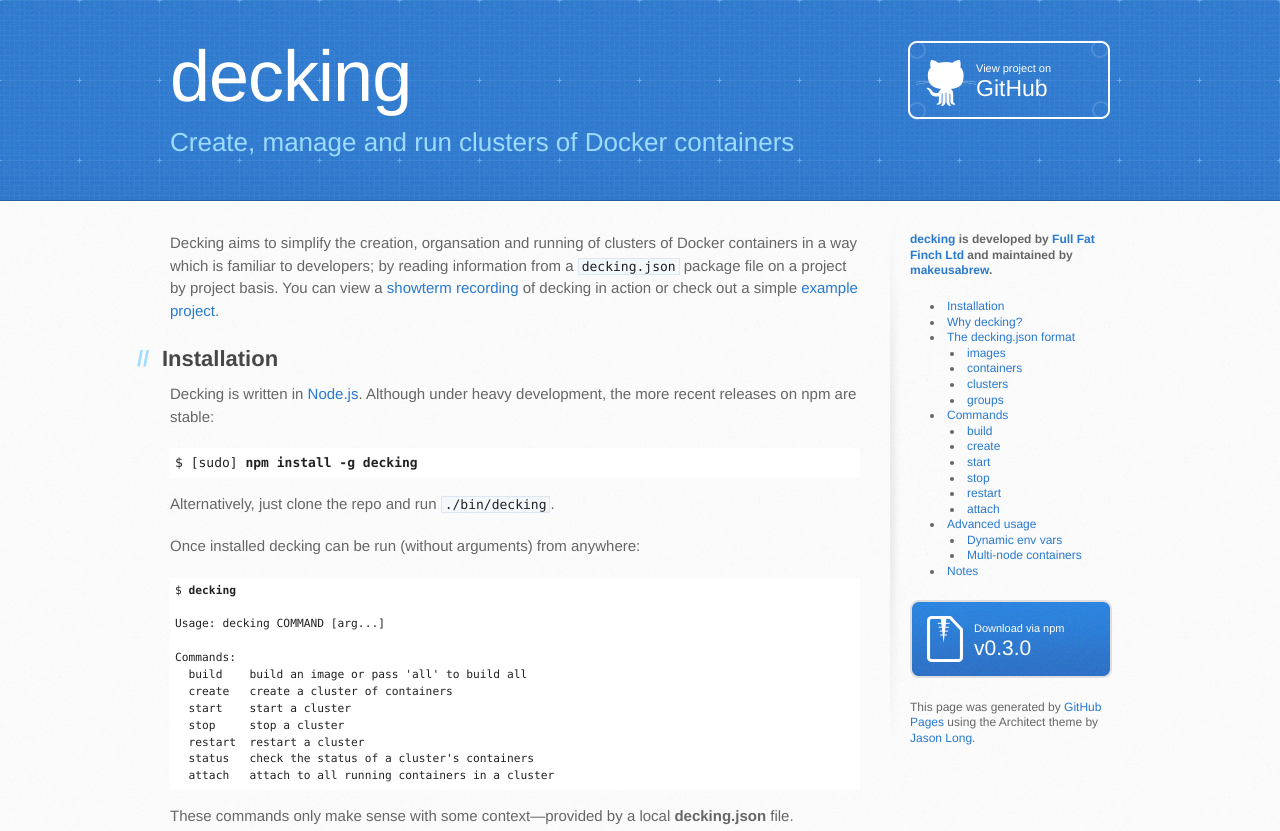
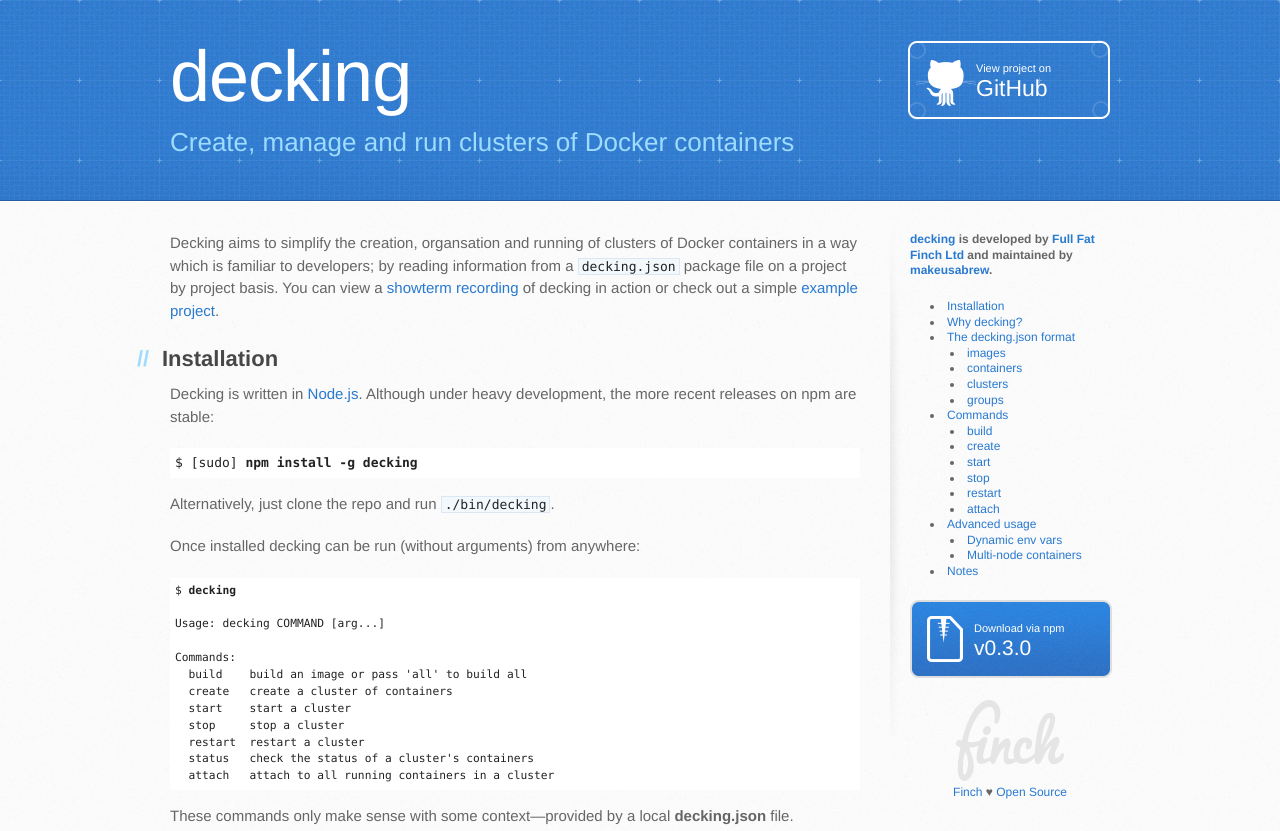
Before and after one commit to makeusabrew/decking, a plain HTML site: page index.html in a window 1280 px wide. Shown: the top 831 px of the page. Drawn offline with Linux system fonts and the light colour scheme.

Commit message:
add finch logo

```diff
--- a/index.html
+++ b/index.html
@@ -499,6 +499,7 @@
 
 <p>Thus if you find your clusters accidentally opting in to group overrides, simply
 ensure they have different names.</p>
+<p><i>This page was generated by <a href="https://pages.github.com">GitHub Pages</a> using the Architect theme by <a href="https://twitter.com/jasonlong">Jason Long</a>.</i></p>
 
         </section>
 
@@ -541,8 +542,13 @@
             <small>Download via npm</small>
             v0.3.0
           </a>
+          <p style="text-align:center;">
+            <a href="https://meetfinch.com"><img src="./images/finch.svg" alt="Finch logo" /></a>
+            <br>
+            <a href="https://meetfinch.com">Finch</a> ♥ <a href="https://github.com/meetfinch">Open Source</a>
+          </p>
 
-          <p>This page was generated by <a href="https://pages.github.com">GitHub Pages</a> using the Architect theme by <a href="https://twitter.com/jasonlong">Jason Long</a>.</p>
+
         </aside>
       </div>
     </div>
--- a/javascripts/main.js
+++ /dev/null
@@ -1 +0,0 @@
-console.log('This would be the main JS file.');
```
Also changed, not shown: images/finch.svg (added).
